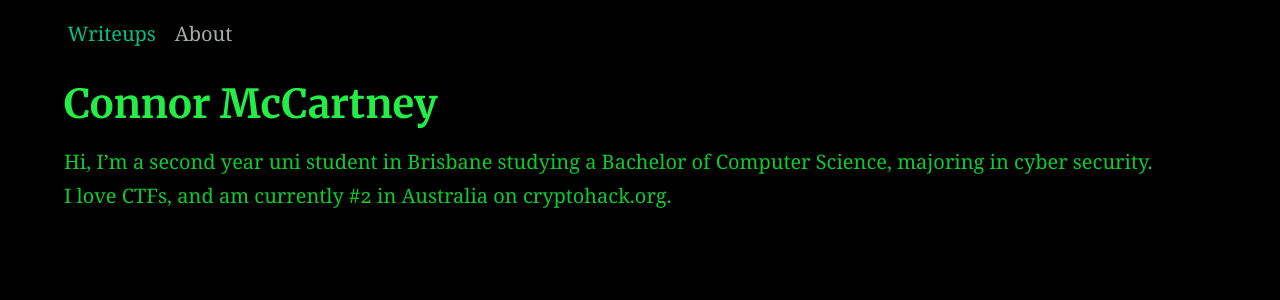
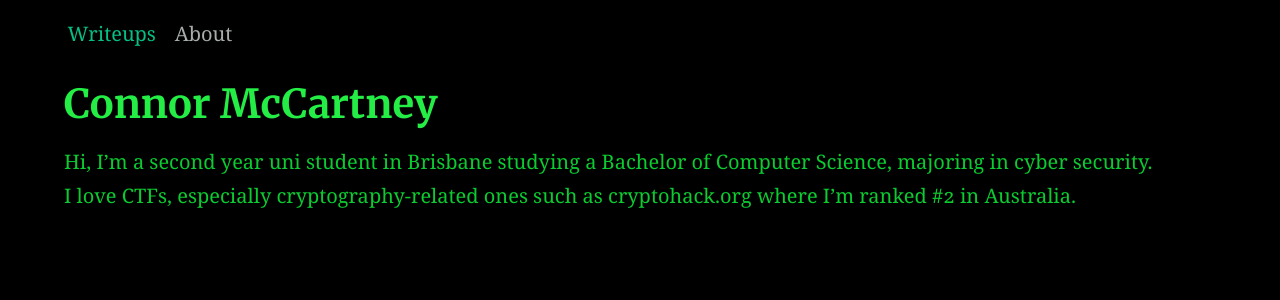
Before and after one commit to AC01010/Connor-McCartney.github.io, a Jekyll site: the page built from index.md, in a window 1280 px wide. Shown: the top 300 px of the page. Built offline with Jekyll 4.4.1, drawn with Linux system fonts in a browser that asks for light colours.

Commit message:
Update index.md

```diff
--- a/index.md
+++ b/index.md
@@ -3,4 +3,4 @@
 ---
 
 Hi, I'm a second year uni student in Brisbane studying a Bachelor of Computer Science, majoring in cyber security. <br>
-I love CTFs, and am currently #2 in Australia on cryptohack.org.
+I love CTFs, especially cryptography-related ones such as cryptohack.org where I'm ranked #2 in Australia.
```
